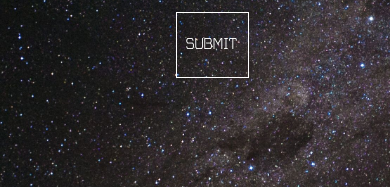
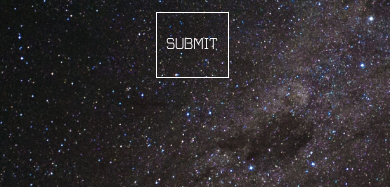
Before and after one commit to GeNeRaL-ShAdOw/SRMSATwebsite, a React (Create React App) app in the folder srmsatwebsite/: page /registration in a window 390 px wide. Shown: the part 397-584 px from the top of the page. Built offline with nearby package versions, Linux system fonts and the light colour scheme.

Commit message:
Added screen responsive and mobile friendly version for screenone  UI

```diff
--- a/srmsatwebsite/src/Components/registration.css
+++ b/srmsatwebsite/src/Components/registration.css
@@ -126,6 +126,13 @@ input {
     /* margin-right: 5%; */
   }
 
+  .submitbutton {
+    position: relative;
+    align-items: center;
+    left: 50%;
+    border: white 1px !important;
+  }
+
   .name-form,
   .email-form {
     margin-top: 20%;
```
